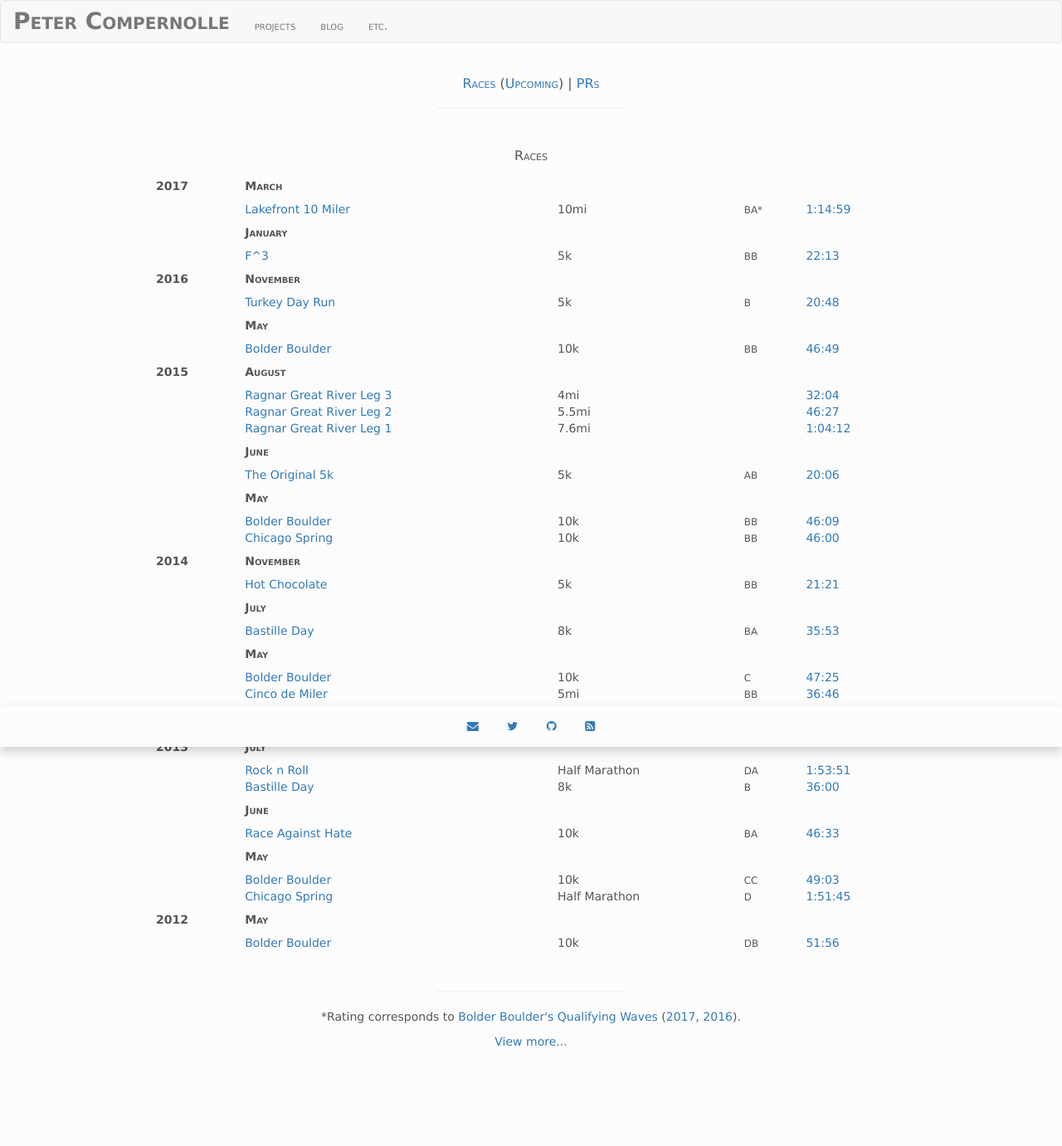
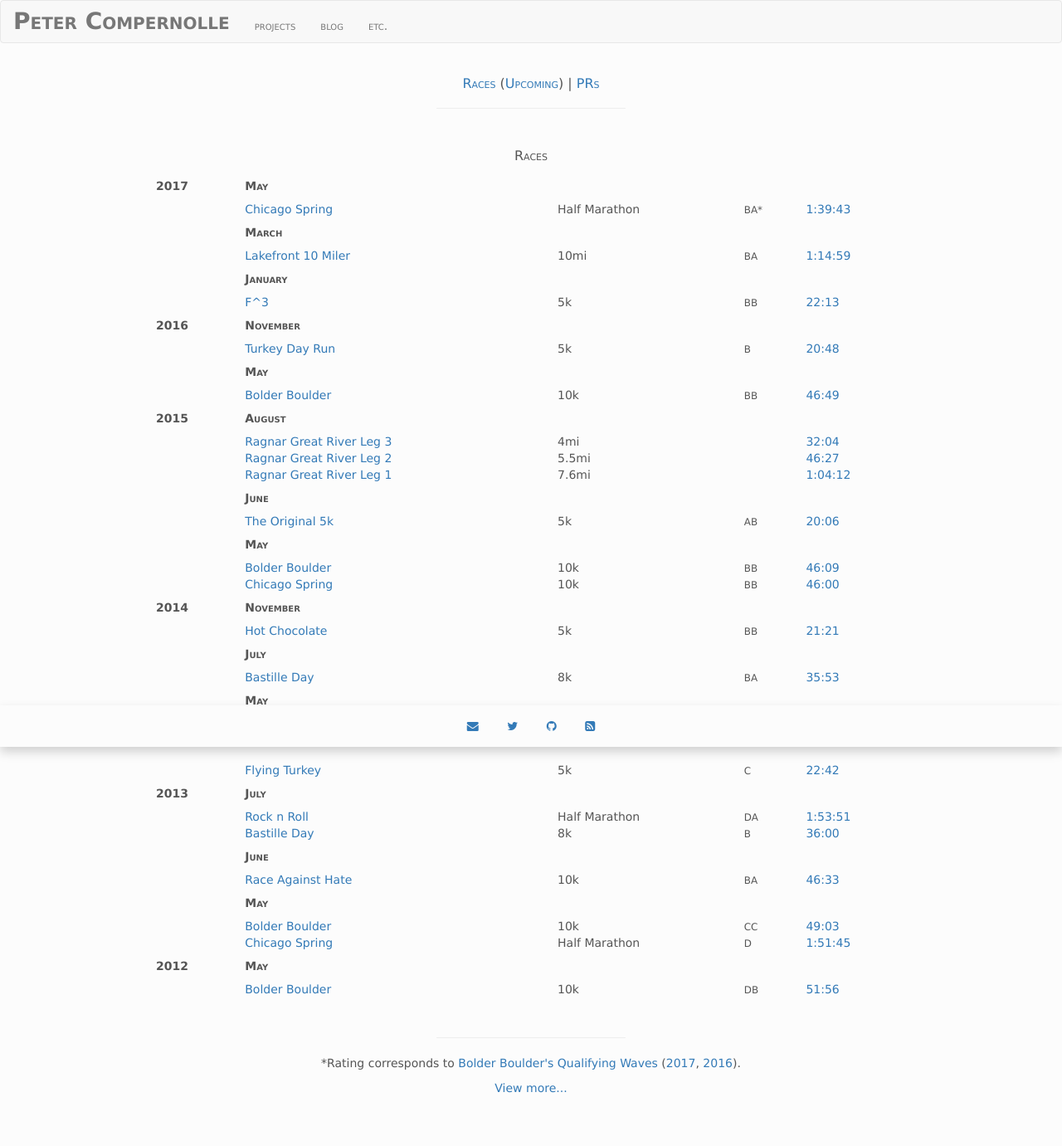
Before and after one commit to thelowlypeon/thelowlypeon.github.io, a Jekyll site: the page built from running/races.html, in a window 1280 px wide. Shown: the whole page at 83% size. Built offline with Jekyll 4.4.1, drawn with Linux system fonts in a browser that asks for light colours; before the commit the page ends 1325 px from its top, so only the background shows below that.

Commit message:
adds finish time for chicago spring half

```diff
--- a/_data/races.yml
+++ b/_data/races.yml
@@ -145,12 +145,14 @@
   results_url: https://results.chronotrack.com/event/results/event/event-28654
   time: '1:14:59'
   rating: BA
-
 - name: Chicago Spring
   url: http://www.run131series.com/chicago/
   date: 2017-05-21
   distance: Half Marathon
-  upcoming: true
+  results_url: https://results.chronotrack.com/event/results/event/event-18979
+  time: '1:39:43'
+  rating: BA
+
 - name: Bolder Boulder
   url: http://www.bolderboulder.com
   date: 2017-05-29
```
